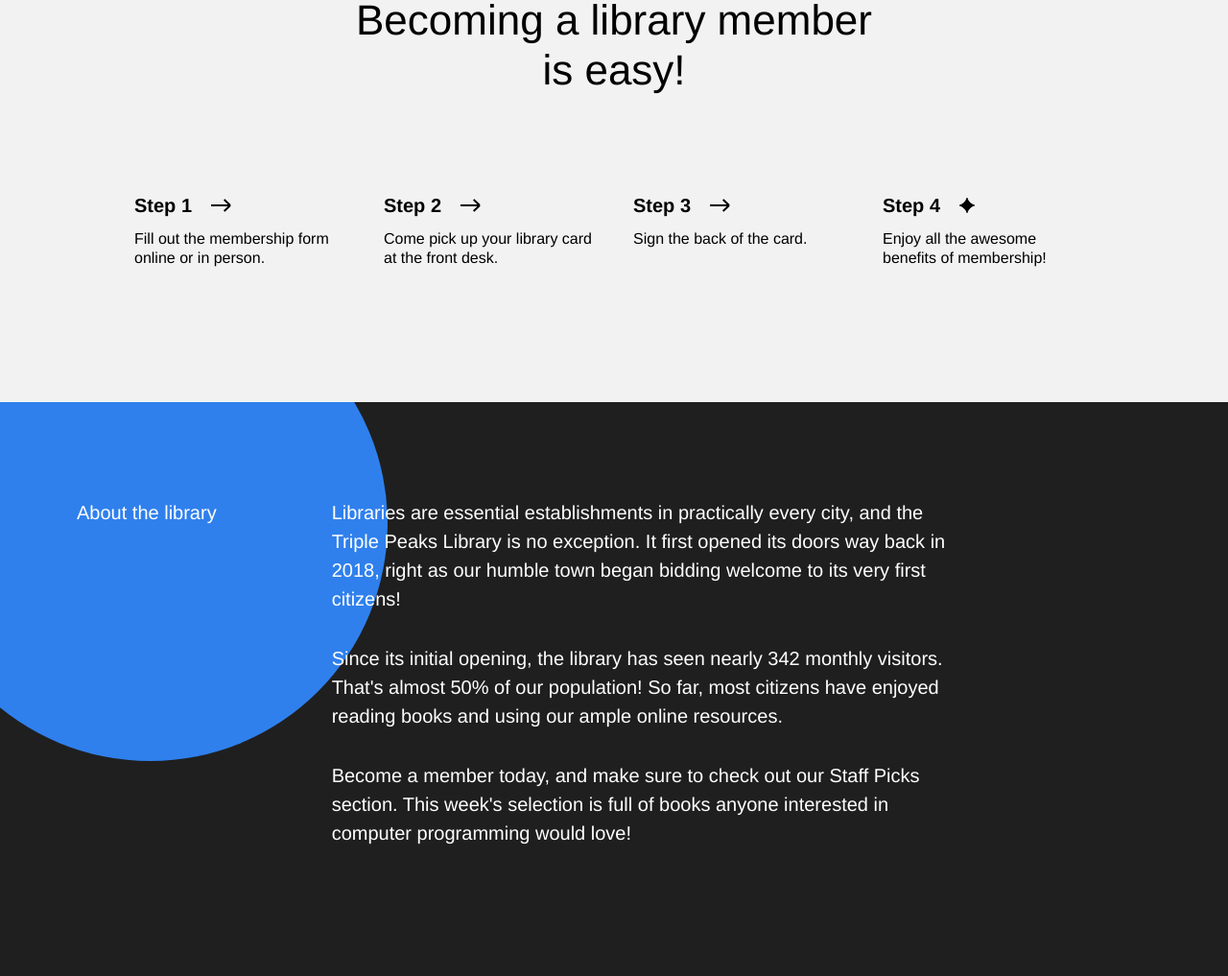
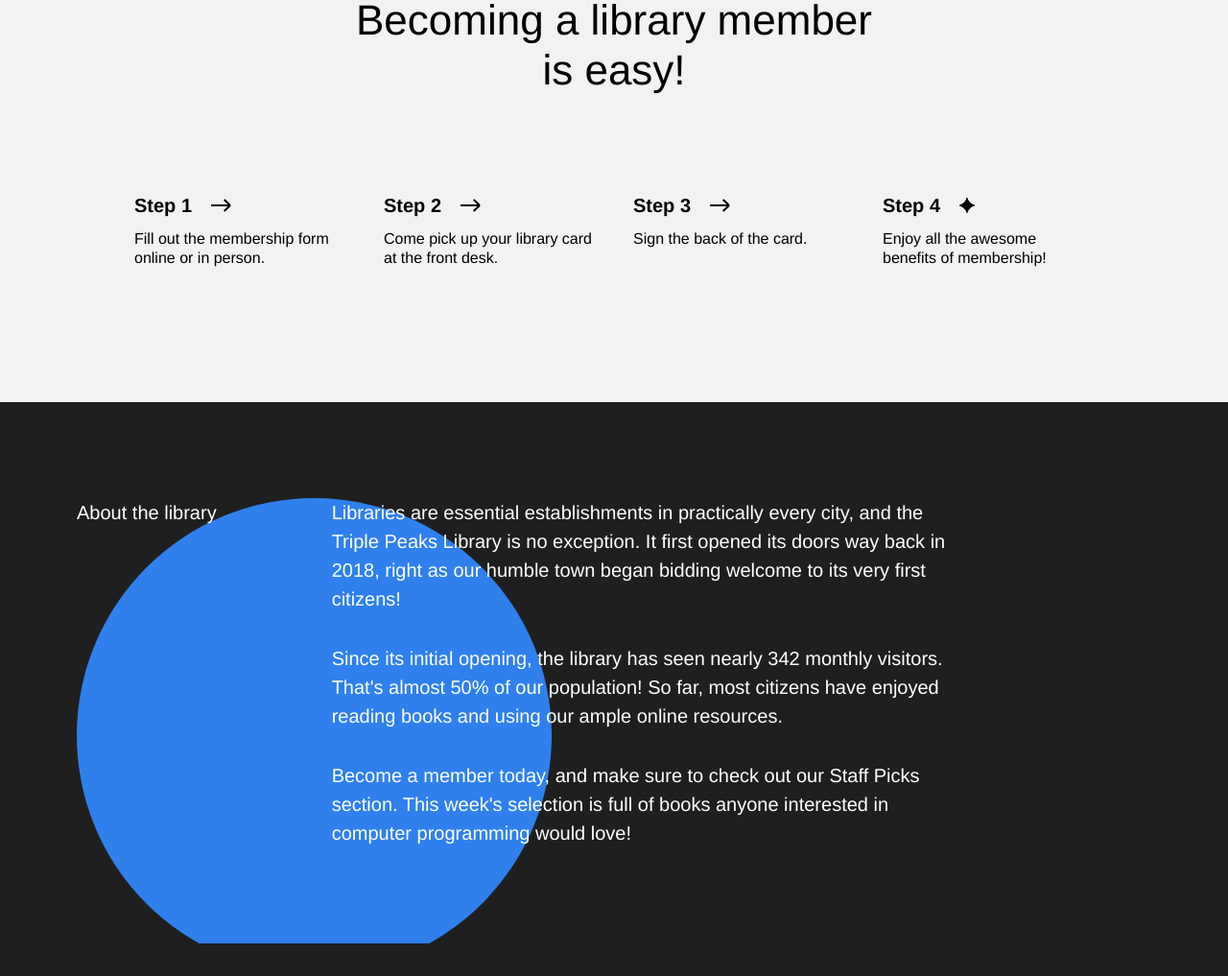
Before and after one commit to Dayana-Pugachov/se_project_library, a website: page index.html in a window 1280 px wide. Shown: the part 3023-4040 px from the top of the page at 96% size. Drawn offline with Linux system fonts and the light colour scheme.

Commit message:
add package.json

```diff
--- a/styles/style.css
+++ b/styles/style.css
@@ -396,8 +396,6 @@
   border-radius: 50%;
   position: absolute;
   z-index: 0;
-  left: -91px;
-  top: -121px;
 }
 
 .footer {
```
Also changed, not shown: package.json (added, +7 -0 lines), 1 other file.
